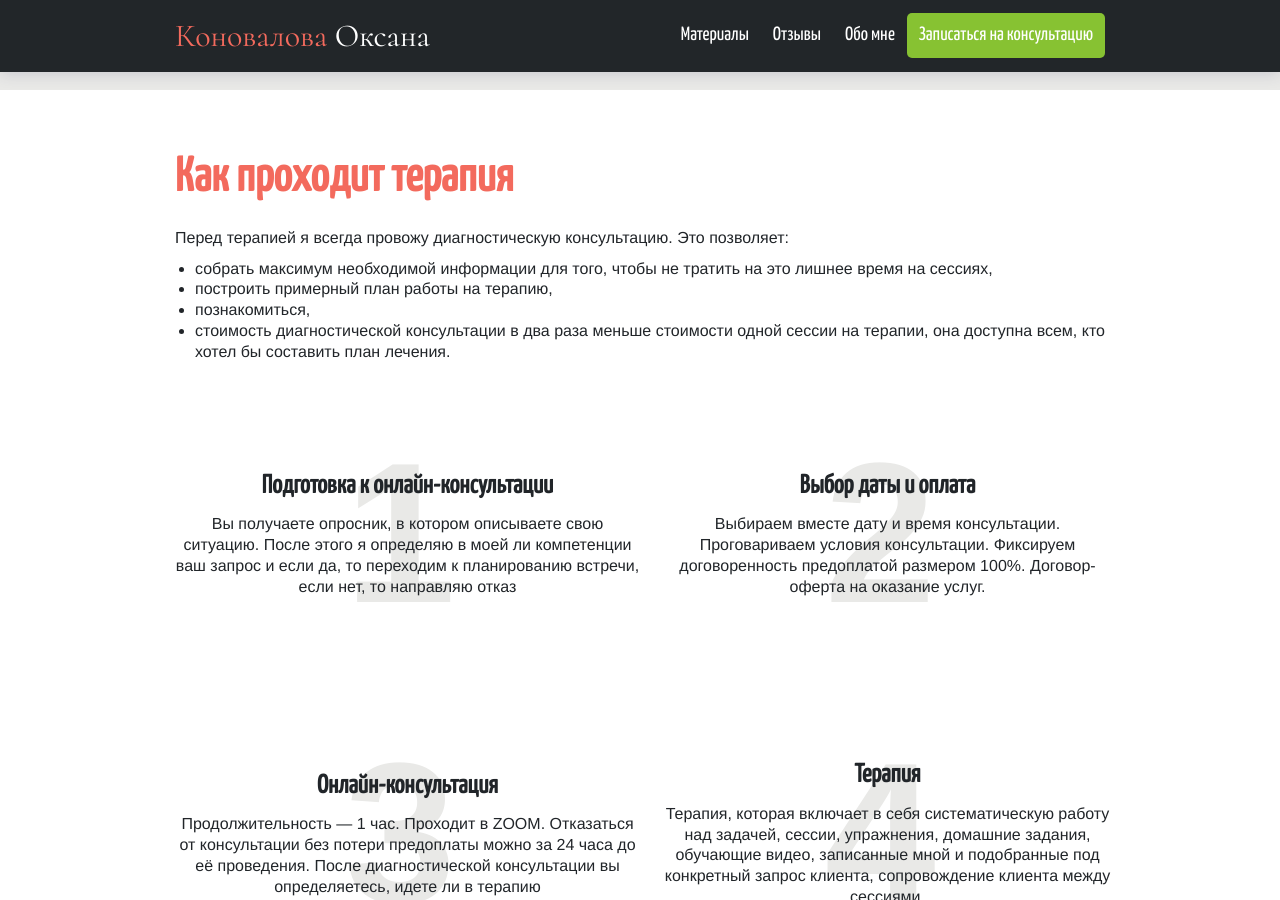
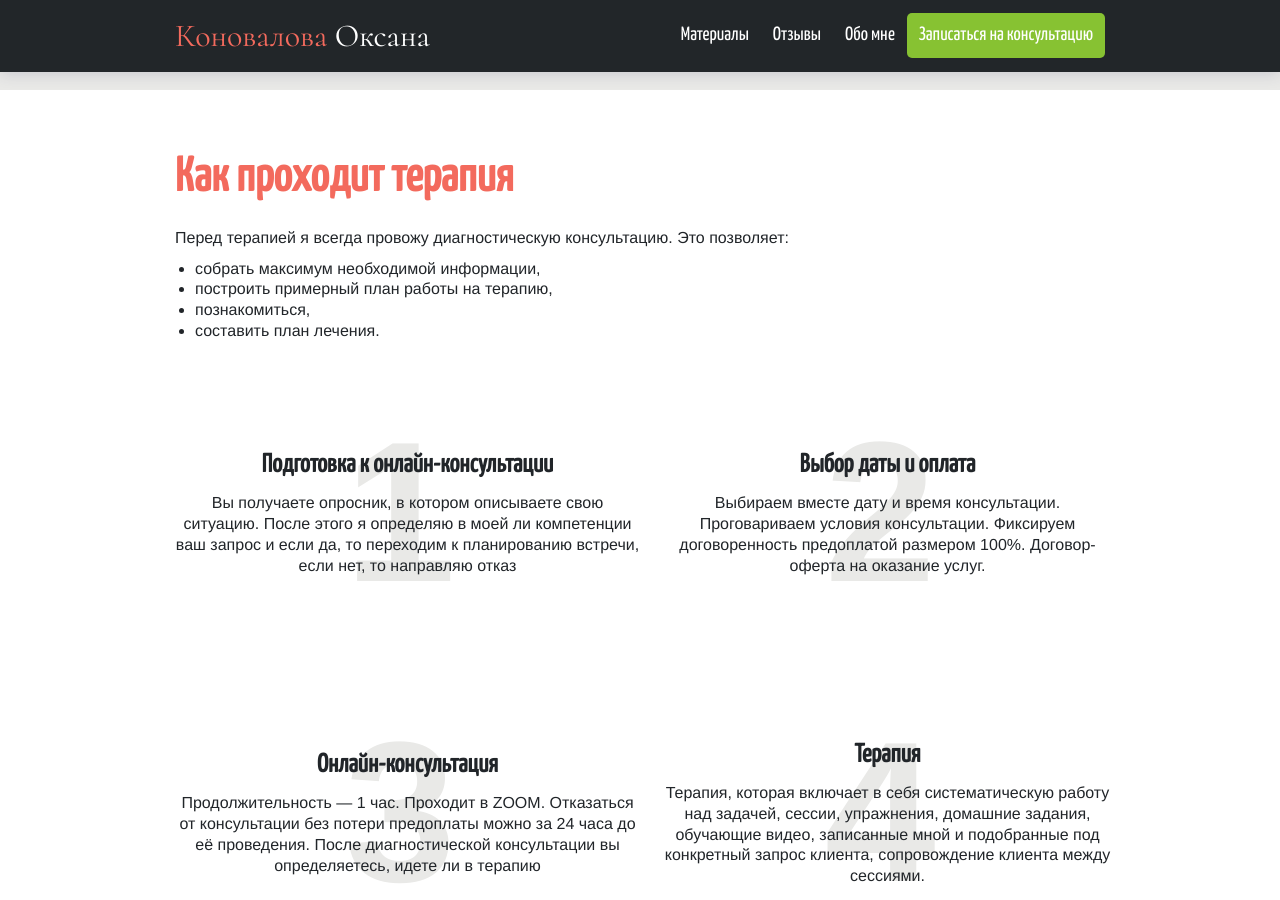
Before and after one commit to ttm-help/ttm-help.github.io, a Jekyll site: the page built from index.md, in a window 1280 px wide and 900 px high, scrolled down 1239 px. Built offline with Jekyll 4.4.1, drawn with Linux system fonts in a browser that asks for light colours; some of the changed text lies outside the part shown.

Commit message:
remove price page

```diff
--- a/_data/features.json
+++ b/_data/features.json
@@ -12,7 +12,7 @@
   {
     "title": "Стоимость",
     "description": "Диагностическая консультация и терапия",
-    "link": "/price.html",
+    "link": "#price-and-contact",
     "image": {
       "url": "images/features/noun_The Process_1885341.svg",
       "width": 80,
--- a/_layouts/home.html
+++ b/_layouts/home.html
@@ -14,7 +14,7 @@
             <div class="col-6 pt-1" style="flex-direction: column">
                 <h1 class="pt-9">Психотерапевт</h1>
                 <div>
-                    <h4 class="pb-3">Занимаюсь исследованиями в области трихотилломании в России</h4>
+                    <h4 class="pb-3">Занимаюсь исследованиями в области трихотилломании</h4>
                     <h2>Тревожные мысли, расстройства, навязчивые состояния, неврозы, трихотилломания, дерматилломания</h2>
                 </div>
                 <div class="pt-5">
@@ -99,7 +99,7 @@
             </div>
             <ul class="ml-2">
                 <li>
-                    собрать максимум необходимой информации для того, чтобы не тратить на это лишнее время на сессиях,
+                    собрать максимум необходимой информации,
                 </li>
                 <li>
                     построить примерный план работы на терапию,
@@ -108,8 +108,7 @@
                     познакомиться,
                 </li>
                 <li>
-                    cтоимость диагностической консультации в два раза меньше стоимости одной сессии на терапии, она
-                    доступна всем, кто хотел бы составить план лечения.
+                    составить план лечения.
                 </li>
             </ul>
         </div>
@@ -126,10 +125,14 @@
     </div>
 </div>
 
-<div class="strip">
+<div class="strip" id="price-and-contact">
     <div class="container pt-3 pb-3 call-form">
-        <h1 class="custom-header">Записаться на консультацию</h1>
+        <h1 class="custom-header">Стоимость и запись на консультацию</h1>
         <div class="row justify-content-start">
+            <div class="col-12 col-md-7 col-lg-6 order-2 order-md-1">
+                Стоимость диагностической консультации 5 000₽ <br/>
+                Оплата терапии осуществляется блоками по 4 сессии - 20 000₽ (из расчета 5 000₽ за 1 сессию 60 минут)
+            </div>
             <div class="col-12 col-md-7 col-lg-6 order-2 order-md-1">
                 {% if page.show_call_box %}
                 {% include call.html show_button=true %}
```
Also changed, not shown: other parts of _layouts/home.html (+1 -1 lines), _posts/2020-01-01-price.md (deleted, +0 -8 lines).
